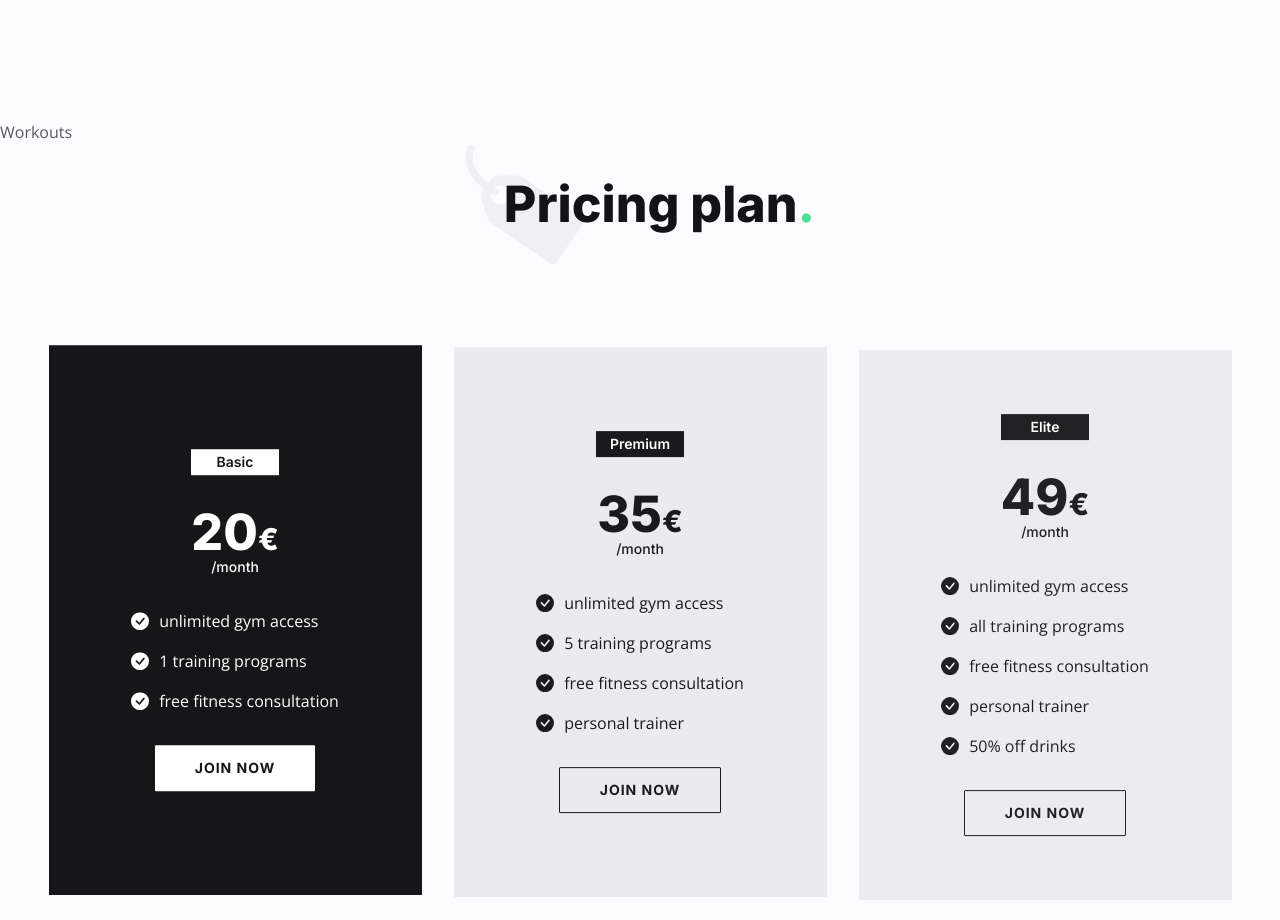
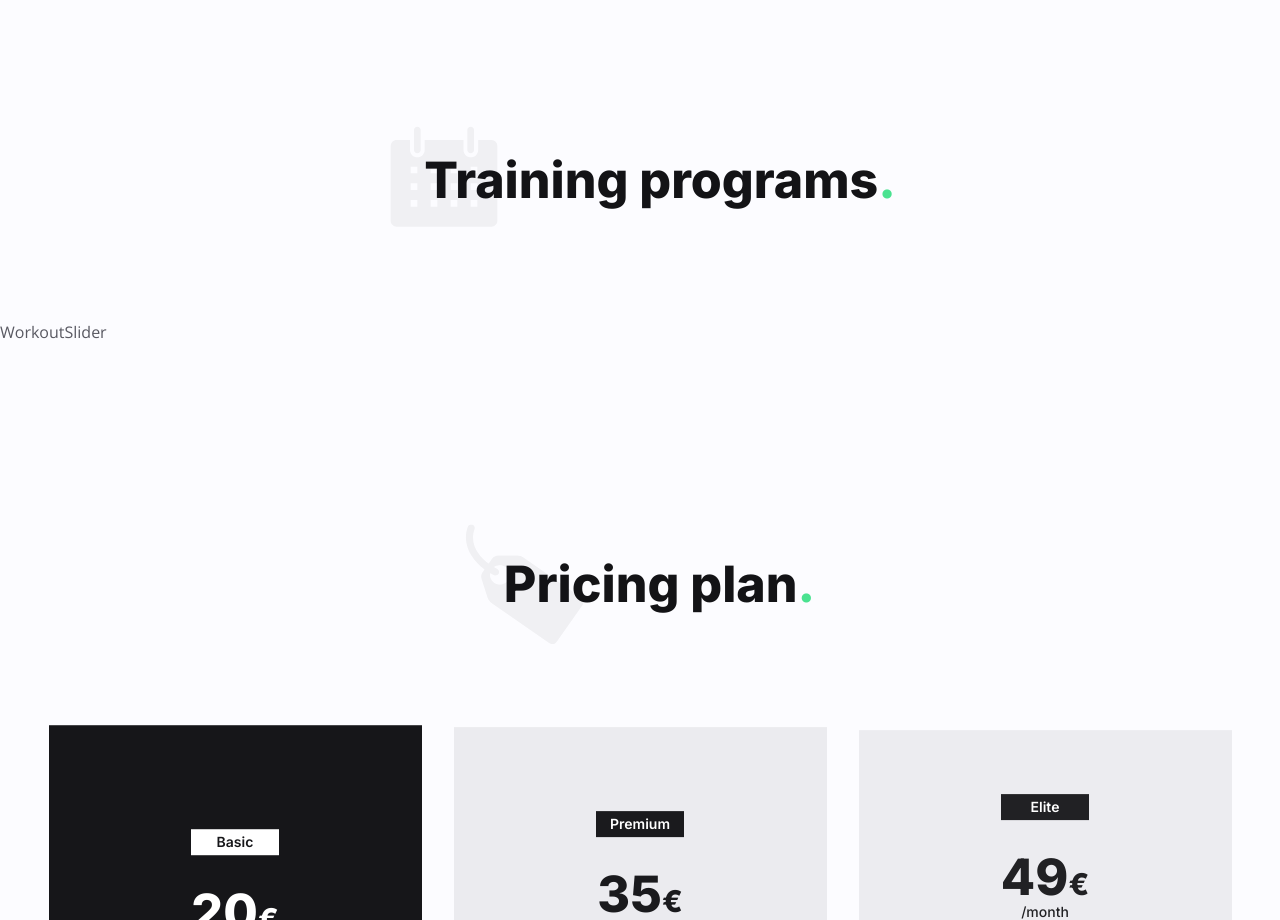
Before and after one commit to estaniulyte/sports-website, a React (Create React App) app: page / in a window 1280 px wide. Shown: the part 1400-2320 px from the top of the page. Built offline with nearby package versions, Linux system fonts and the light colour scheme; the HTML template or start-up script is replaced by a standard one.

Commit message:
feat: add workouts section

```diff
--- a/src/components/Workouts.js
+++ b/src/components/Workouts.js
@@ -1,7 +1,31 @@
 import React from 'react';
 
+import { workouts } from '../data';
+
+import WorkoutSlider from '../components/WorkoutSlider'
+
 const Workouts = () => {
-  return <div>Workouts</div>;
+  const { title, icon } = workouts
+
+  return (
+    <section className='section'>
+      <div
+        className='section-title-group max-w-[540px] mx-auto px-4 lg:px-0'
+        data-aos='fade-up'
+        data-aos-delay='100'
+      >
+        <img src={icon} alt='' />
+        <h2 className='h2 section-title'>{ title }<span className='text-primary-200'>.</span></h2>
+      </div>
+      <div
+      className='lg:max-w-[1500px] mx-auto'
+        data-aos='fade-up'
+        data-aos-delay='150'
+      >
+        <WorkoutSlider />
+      </div>
+    </section>
+  )
 };
 
 export default Workouts;
```
Also changed, not shown: 5 other files (tests, documents, lock files or other folders).
